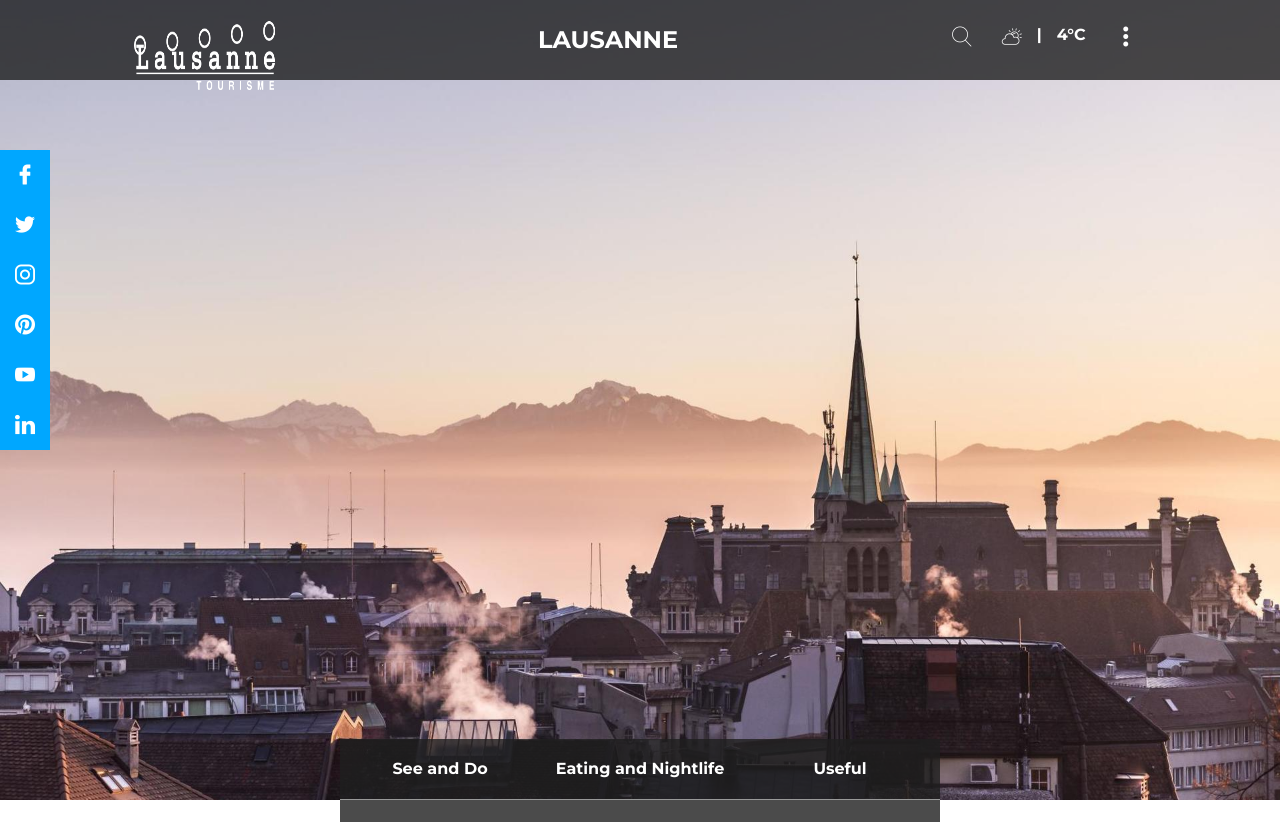
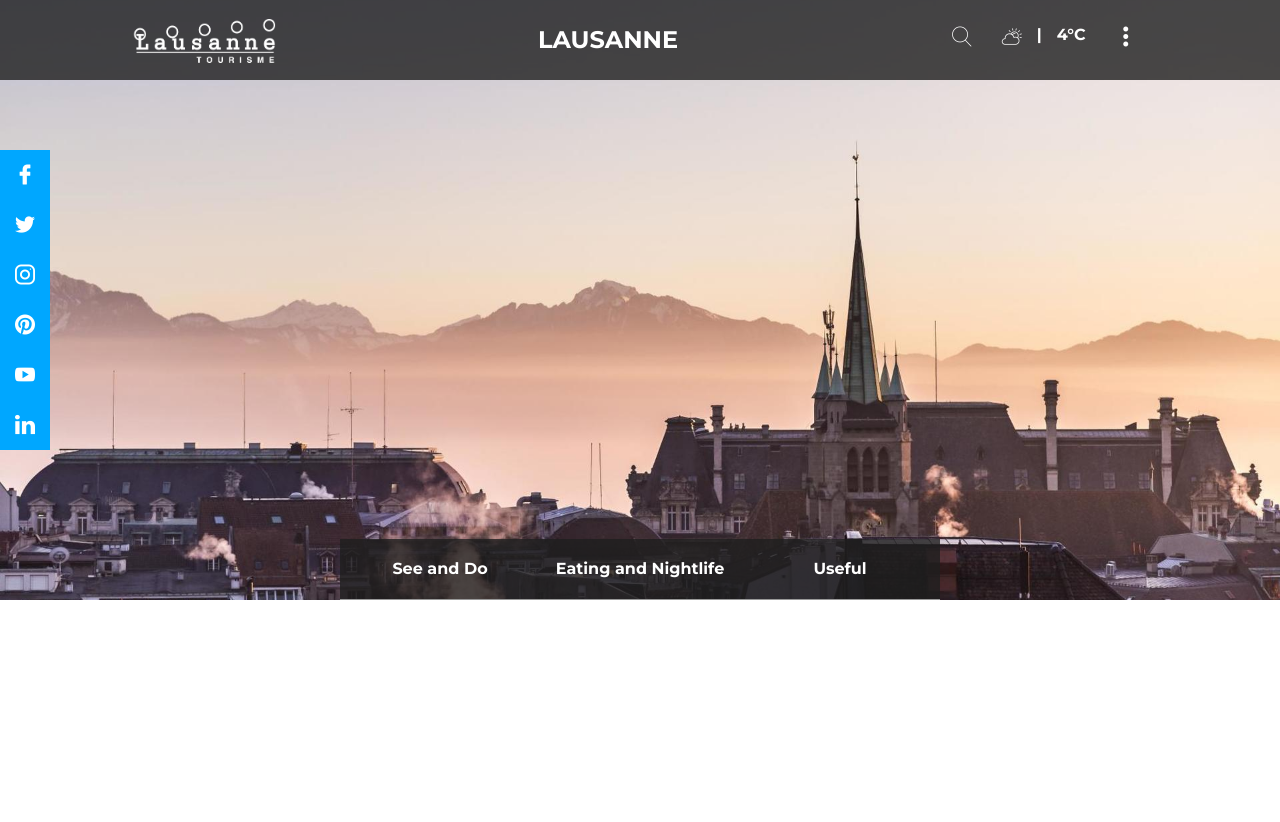
Before and after one commit to jeremyvinec/integration_lausanne, a plain HTML site: page index.html in a window 1280 px wide. Shown: the top 822 px of the page. After the commit the page ends 800 px from the top, so only its background shows below. Drawn offline with Linux system fonts and the light colour scheme.

Commit message:
Update style.css

```diff
--- a/style.css
+++ b/style.css
@@ -1,6 +1,5 @@
 *{
     margin: 0 auto;
-    height: 100%;
 }
 
 a{
@@ -14,7 +13,6 @@ body{
     font-size: 1em;
     color: #fff;
     font-family: 'Montserrat', sans-serif;
-    height: 100%;
 }
 
 h1{
@@ -97,7 +95,6 @@ header nav li {
     background-position : center;
     background-size : cover;
     height: 300px;
-    min-height: 100%;
 }
 
 /*  WIDGET SOCIAL */
```
